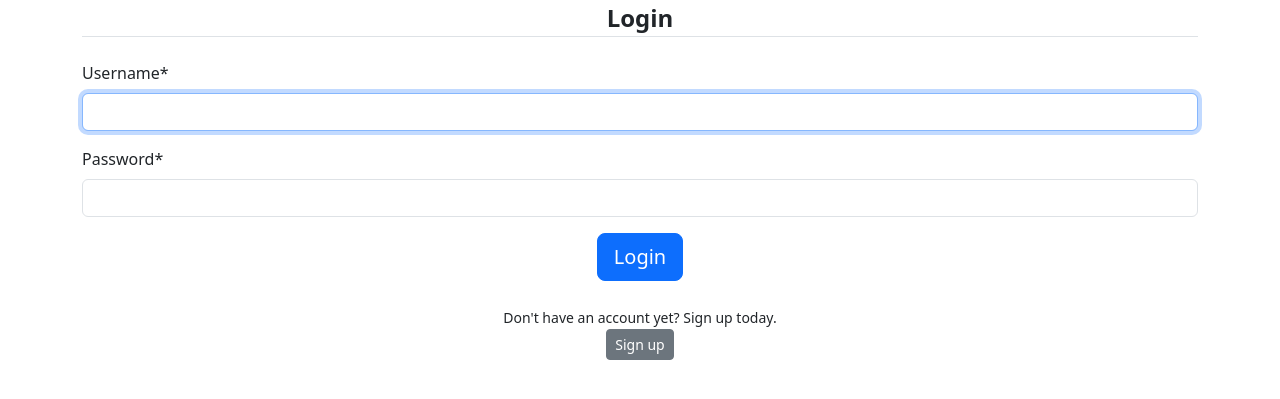
After one commit to wwmwabini/djangochat, a Django app: page /users/login/ in a window 1280 px wide. The commit adds this page. Shown: the top 399 px of the page. Run offline with Django 4.2, Linux system fonts and the light colour scheme; some libraries are stand-ins or nearby versions.

Commit message:
Added login function

```diff
--- a/djangochat/djangochat/settings.py
+++ b/djangochat/djangochat/settings.py
@@ -83,8 +83,6 @@ DATABASES = {
     }
 }
 
-AUTH_USER_MODEL = 'users.CustomUser'
-AUTHENTICATION_BACKENDS = ['users.backends.EmailBackend']
 
 # Password validation
 # https://docs.djangoproject.com/en/4.2/ref/settings/#auth-password-validators
@@ -111,6 +109,9 @@ AUTH_PASSWORD_VALIDATORS = [
 CRISPY_ALLOWED_TEMPLATE_PACKS = "bootstrap5"
 CRISPY_TEMPLATE_PACK = "bootstrap5"
 
+LOGIN_URL = 'user-login'
+LOGIN_REDIRECT_URL = 'room'
+
 LANGUAGE_CODE = 'en-us'
 
 TIME_ZONE = 'UTC'
--- a/djangochat/users/models.py
+++ b/djangochat/users/models.py
@@ -1,6 +1 @@
 from django.db import models
-from django.contrib.auth.models import AbstractUser
-from django.utils.translation import gettext_lazy as _
-
-class CustomUser(AbstractUser):
-    email = models.EmailField(unique=True)
--- /dev/null
+++ b/djangochat/users/templates/users/login.html
@@ -0,0 +1,23 @@
+{% extends 'users/base.html'%}
+{% load crispy_forms_tags%}
+{% block content %}
+<div class="">
+    <form action="" method="POST">
+        {% csrf_token %}
+        <legend class="border-bottom mb-4 text-center">
+            <strong>Login</strong>
+        </legend>
+        {{ form|crispy }}
+
+        <div class="text-center">
+            <button class="btn btn-lg btn-primary" type="submit">Login</button>
+        </div>
+    </form>
+    <div class="text-center mt-4">
+        <small>Don't have an account yet? Sign up today.</small>
+        <div>
+            <a class="btn btn-sm btn-secondary" href=" {% url 'user-register' %}">Sign up</a>
+        </div>
+    </div>
+</div>
+{% endblock content %}
--- /dev/null
+++ b/djangochat/users/templates/users/logout.html
@@ -0,0 +1,4 @@
+{% extends 'users/base.html'%}
+{% block content %}
+
+{% endblock content %}
--- a/djangochat/users/urls.py
+++ b/djangochat/users/urls.py
@@ -1,6 +1,9 @@
 from django.urls import path
+from django.contrib.auth import views as auth_views
 from . import views as users_views
 
 urlpatterns = [
-    path("", users_views.register, name='user-login')
+    path("", users_views.register, name='user-register'),
+    path('login/', auth_views.LoginView.as_view(template_name='users/login.html'), name='user-login'),
+    path('logout/', auth_views.LogoutView.as_view(template_name='users/logout.html'), name='user-logout'),
 ]
```
Also changed, not shown: djangochat/users/templates/users/register.html (+6 -6 lines), djangochat/users/migrations/0001_initial.py (deleted), 1 other file.
